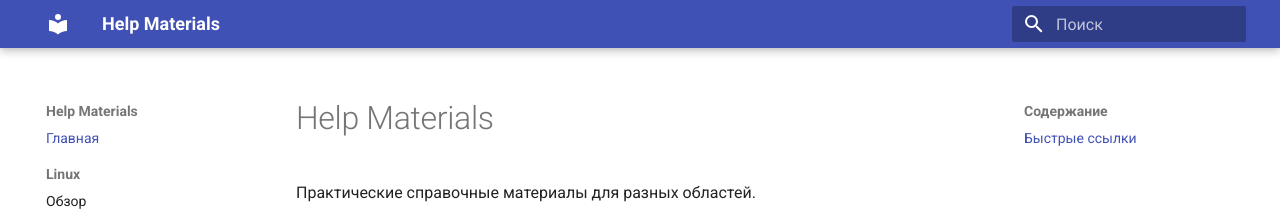
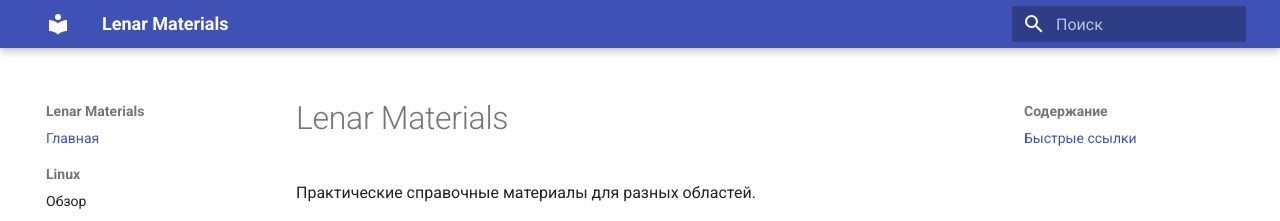
Before and after one commit to LenarBad/lenar-materials, an MkDocs documentation site: the page built from docs/index.md, in a window 1280 px wide. Shown: the top 221 px of the page. Built offline with MkDocs 1.6.1 and Material for MkDocs 9.7.7, drawn with Linux system fonts in a browser that asks for light colours.

Commit message:
Rename project branding to Lenar Materials.
Align MkDocs site name and top-level documentation titles with repository naming.

Made-with: Cursor

```diff
--- a/README.md
+++ b/README.md
@@ -1,4 +1,4 @@
-# Help Materials Workspace
+# Lenar Materials Workspace
 
 Этот workspace настроен под модель:
 - контент хранится в Markdown;
--- a/docs/index.md
+++ b/docs/index.md
@@ -1,4 +1,4 @@
-# Help Materials
+# Lenar Materials
 
 Практические справочные материалы для разных областей.
 
--- a/mkdocs.yml
+++ b/mkdocs.yml
@@ -1,4 +1,4 @@
-site_name: Help Materials
+site_name: Lenar Materials
 site_description: Practical knowledge base for Linux, SQL, and more
 site_url: https://lenarbad.github.io/lenar-materials
 docs_dir: docs
```
